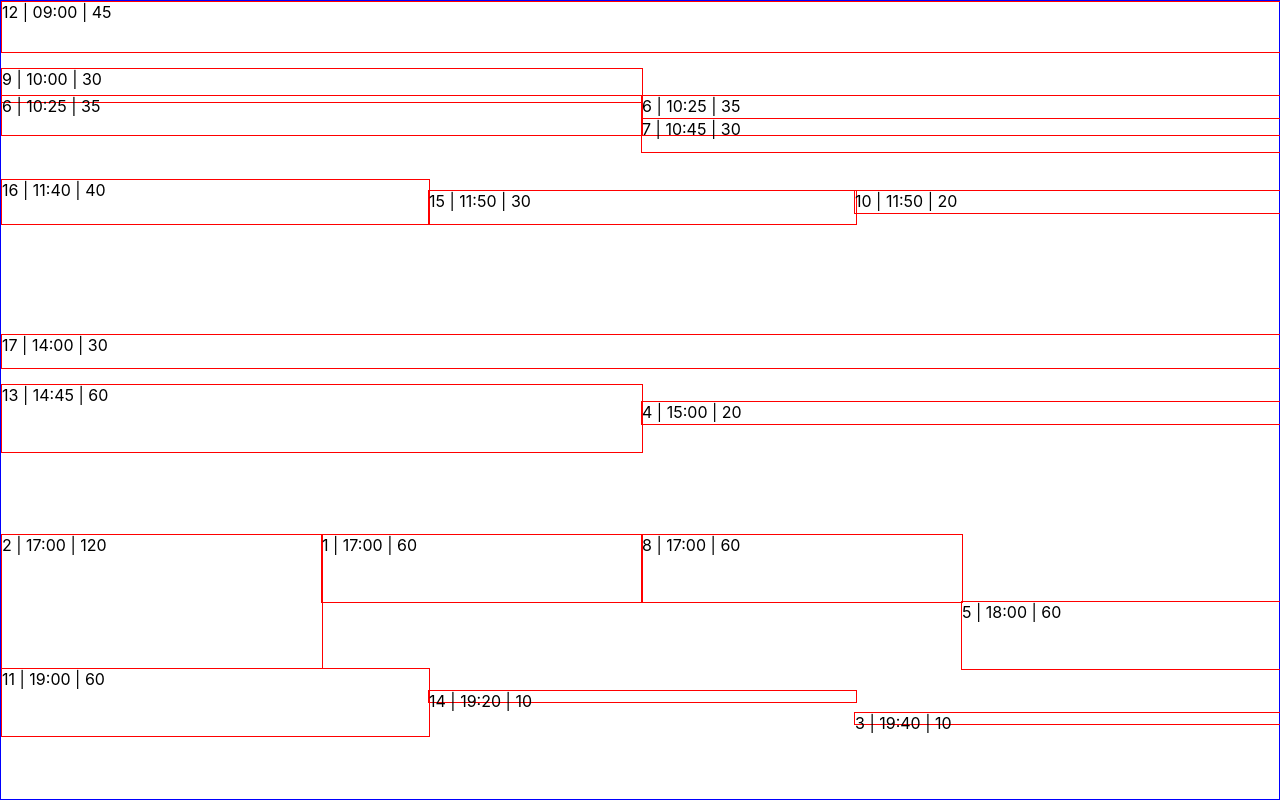
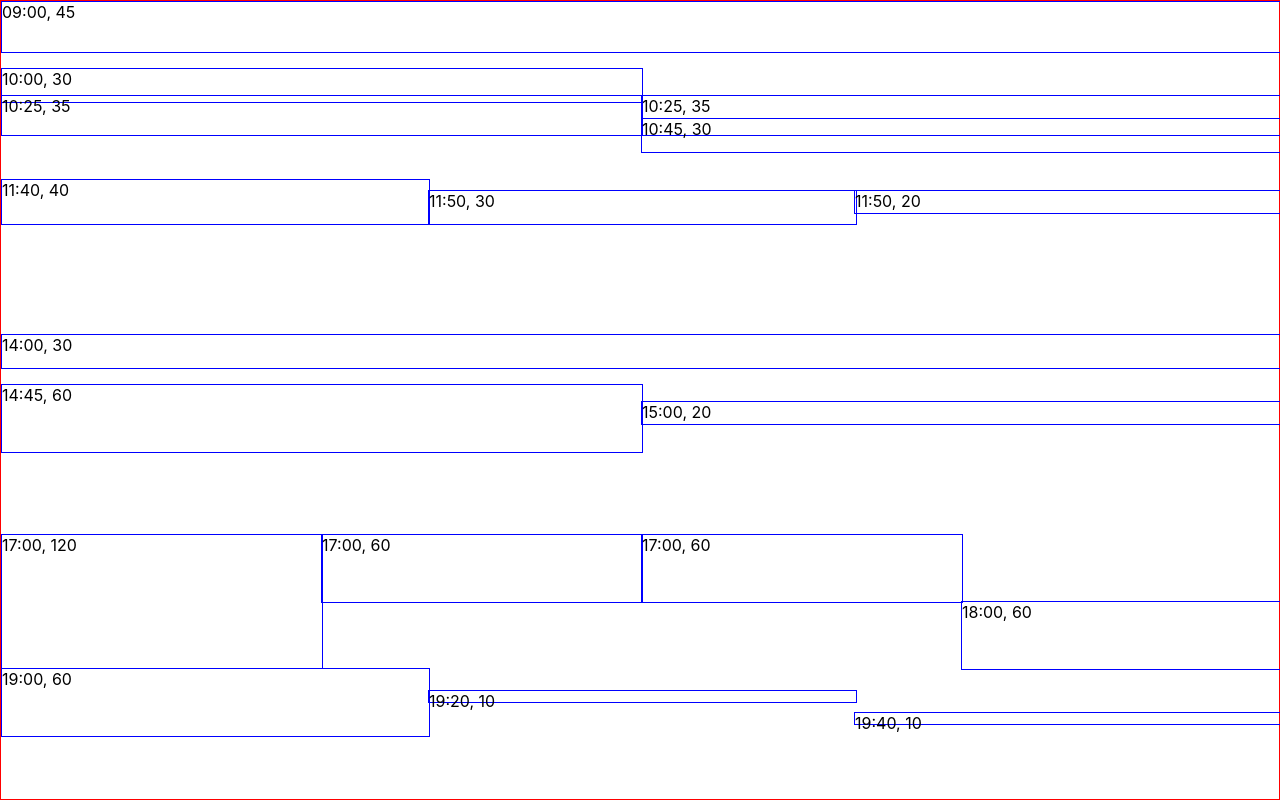
Before and after one commit to MyJooeee/schedule-events, a React (Create React App) app: page / in a window 1280 px wide. Built offline with nearby package versions, Linux system fonts and the light colour scheme.

Commit message:
Event message, css

```diff
--- a/src/Events/index.js
+++ b/src/Events/index.js
@@ -147,7 +147,7 @@ const Events = () => {
       ref={refContainer}
       maxWidth={false}
       disableGutters
-      sx={{border: '1px solid blue', position: 'relative', height: '100vh'}}
+      sx={{border: '1px solid red', position: 'relative', height: '100vh', p: 0}}
     >
 
       {preparedEvents && preparedEvents.map((preparedEvent, idx) => (
@@ -162,7 +162,7 @@ const Events = () => {
                 width: preparedEvent.width
               }
           }}>
-          {preparedEvent.id} | {preparedEvent.start} | {preparedEvent.duration}
+          {preparedEvent.start}, {preparedEvent.duration}
         </Box>
       ))}
     </Container>
@@ -171,9 +171,8 @@ const Events = () => {
 
 // CSS ----------------------------------------------------------------------
 const defaultEventCss = {
-  border: '1px solid red',
-  position: 'absolute',
-  width: '100%'
+  border: '1px solid blue',
+  position: 'absolute'
 };
 
 export default Events;
```
